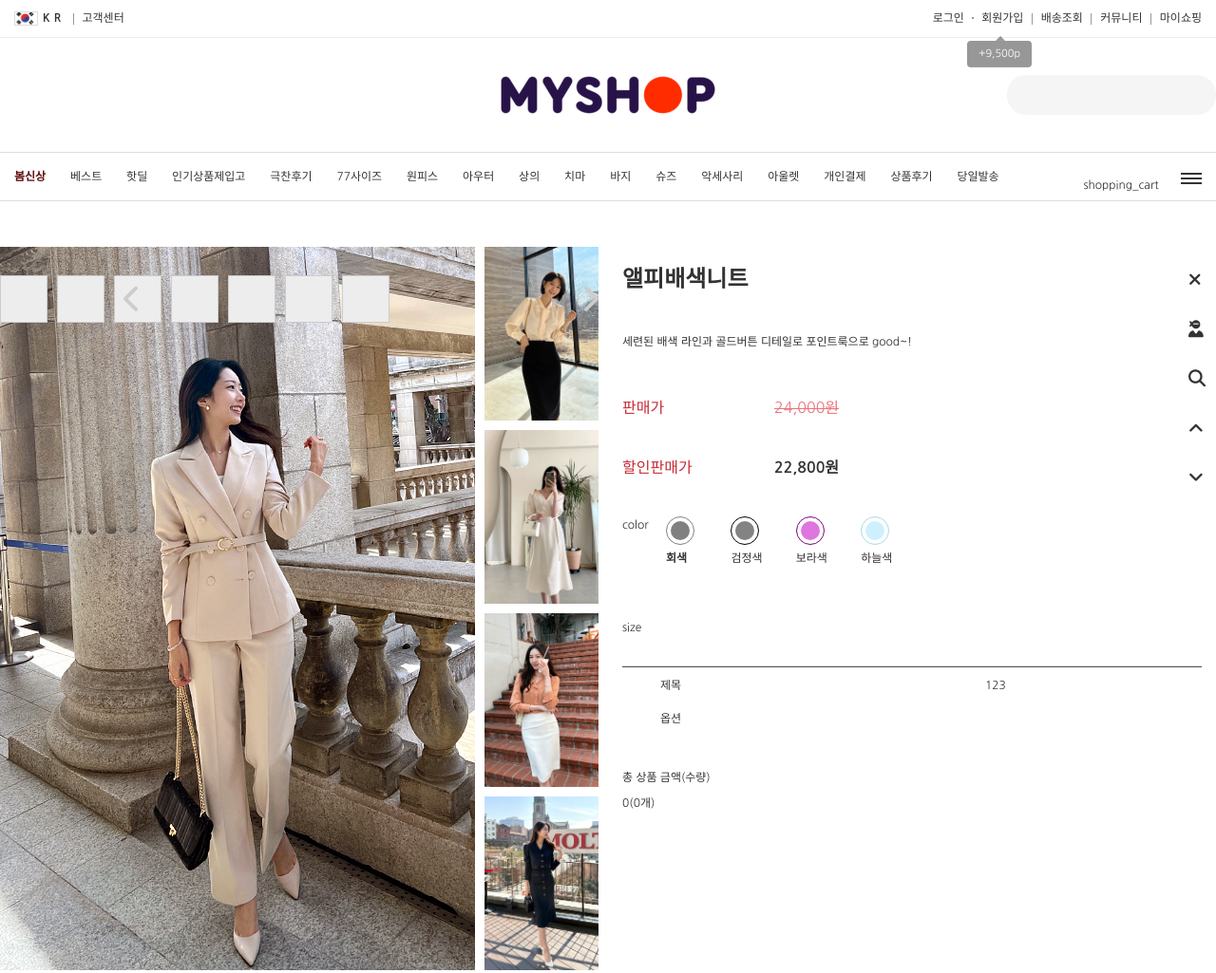
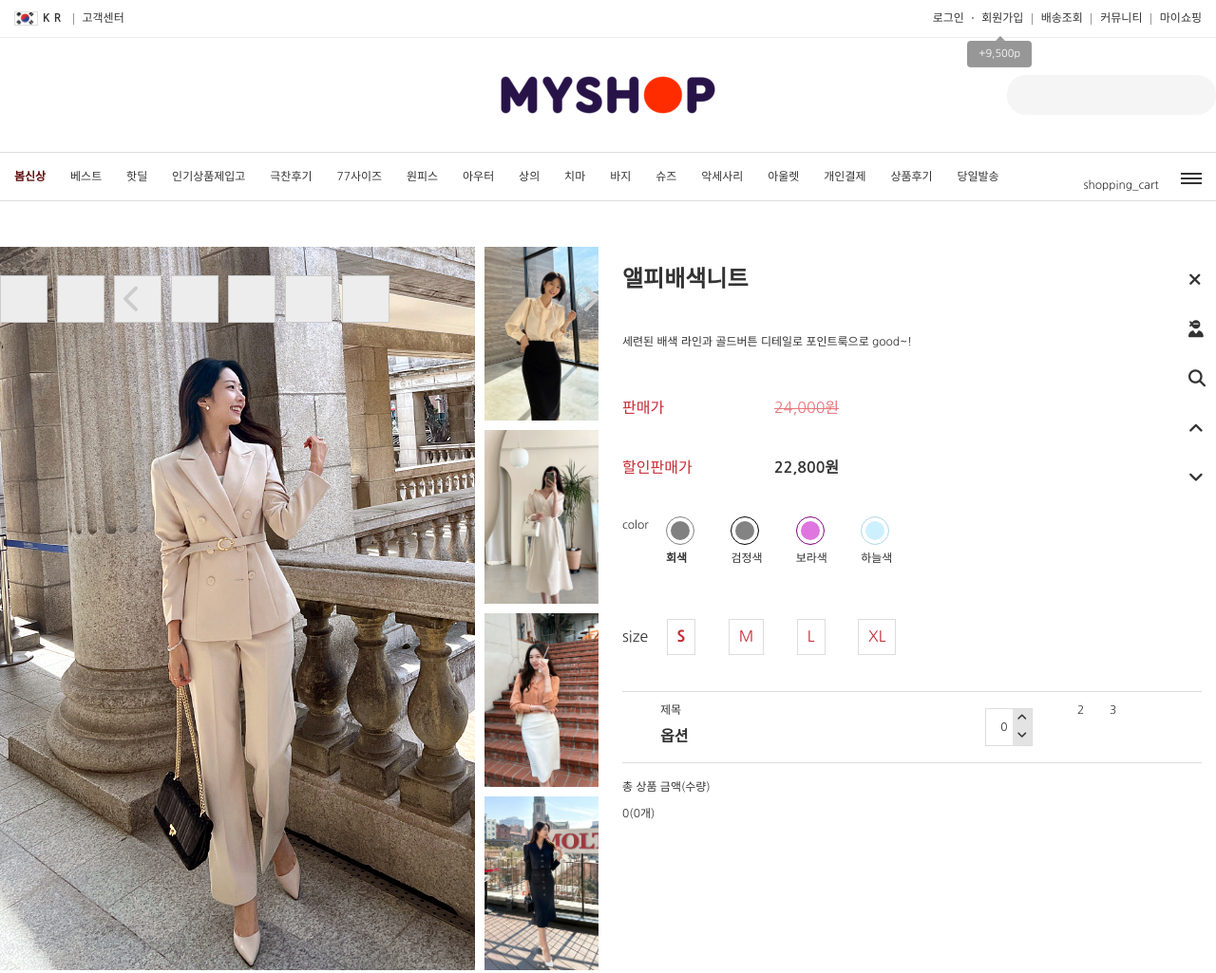
Before and after one commit to chlsnfl/shopping_page, a plain HTML site: page main.html in a window 1280 px wide. Shown: the top 1025 px of the page at 95% size. Drawn offline with nearby package versions, Linux system fonts and the light colour scheme; some icons are missing.

Commit message:
add js, html

```diff
--- a/css/style.css
+++ b/css/style.css
@@ -945,27 +945,32 @@ ul.quick-btns i{
     margin-left: 15px;
     color: #333;
 }
-.addProdudct{
+.addProduct{
     list-style-type: none;
     display: flex;
-    padding-top: 10px;
-    padding-bottom: 10px;
-    border-top: 1px solid #555;
-    border-top: 1px solid #555;
+    padding-top:10px;
+    padding-bottom:10px;
+    border-bottom:1px solid #ddd;
 }
-.addProdudct li.title{
-    width: 60%;
+.addProduct li.title {
+    width:60%;
 }
-.addProdudct li#add,
-.addProdudct li#totalP{
-    width: 17%;
+.addProduct li#add ,
+.addProduct li#totalP {
+    width:17%;
 }
-.addProdudct li#remove{
-    width: 6%;
+.addProduct li#remove{
+    width:6%;
 }
-
+.addbox{
+    border:1px solid #ddd;
+    width:50px;
+    display:flex;
+    justify-content: space-between;
+}
 /*main*/
-input[type =radio].color{
+input[type =radio].color,
+input[type =radio].size{
     display: none;
 }
 label.colors{
@@ -976,6 +981,9 @@ label.colors{
  vertical-align: top;
  margin-left: 15px;
 }
+/* label.colors.rgray{
+    margin-left: -30px;
+} */
 label.colors span{
   display:block;
   width:30px;
@@ -1032,3 +1040,50 @@ label.colors.lightblue span::after{ background:rgb(205, 240, 255); }
 .colors p{
 margin-top: 35px;
 }
+label.sizes{
+    border: 1px solid #ddd;
+    padding : 5px 10px;
+    width: auto;
+    position: relative;
+    display: inline-block;
+    cursor: pointer;
+    margin-right: 15px;
+    margin-left: 15px;
+}
+label.sizes p{
+    padding: 0;
+    margin: 0;
+    text-align: center;
+    font-weight: 400;
+}
+
+/*상품 가격 출력*/
+.addProduct p{
+    margin-bottom:5px;
+ }
+ .addProduct .title p:nth-child(2){
+   font-size:16px;
+   font-weight:bold;
+ }
+ .addbox span{
+    display:inline-block;
+    width:80px;
+    padding-top:10px;
+    padding-bottom:5px;
+    padding-right:5px;
+    text-align:right;
+ }
+ li#add{
+    display:flex;
+    align-items:center;
+ }
+ .pmbox>div{
+    margin:0;
+    padding:0px 5px;
+    background:#e3e3e3;
+    cursor:pointer;
+ }
+ .pmbox>div>i{
+    line-height:1;
+    padding:0;
+ }
--- a/js/shop.js
+++ b/js/shop.js
@@ -2,13 +2,27 @@
     const listAll = document.getElementsByClassName('list-all')[0];
     const cart = document.getElementById('cart');
     const close = document.getElementById('close');
-    const changeImg = document.querySelectorAll('.smallimg');
+    const changeImg = document.querySelectorAll('.simg');
+    const size = document.shopform.size;
 
     changeImg.forEach(function(el){
       el.addEventListener('mouseenter', function(event){
-         console.log(event.target.src);
+         const src = event.target.src;
+         document.getElementById('bimg').src=src;
       });
     });
+
+
+    size.forEach(function(sz){
+      sz.addEventListener('change', function(e){
+         const selectTitle = document.getElementById("title").value;
+         const selectPrice = document.getElementById("price").value;
+         const selectColor = document.querySelector('.color:checked').value;
+         const selectSize = document.querySelector('.sizes:checked').value;
+         console.log(selectSize);
+      });
+    });
+
 
     listAll.addEventListener("click", changeNav);
     cart.addEventListener('click', cartBoxView);
@@ -29,9 +43,6 @@
     }
 
 
-    function cartBoxView(){
-       document.getElementsByClassName('cart-view')[0].classList.toggle('none');
-    }
 
    // const bx = document.getElementById("ct");
     // console.log(bx.dataset);
@@ -64,6 +75,20 @@ btnRight.onclick = function(){
  }());
 //  document.getElementsByClassName('tablinks')[0].click();
 
+function updn(i,n){
+   var ct= Number(document.getElementsByClassName('ct')[i].value);
+   if(n>0){
+      if(ct<=11){
+         ct=ct+1;
+      }
+   }else{
+      if(ct>0){
+         ct=ct-1;
+      }
+   }
+   document.getElementsByClassName('ctv')[i].innerHTML = ct;
+   document.getElementsByClassName('ct')[i].value =ct;
+ }
 
  function viewQuick(){
    document.getElementsByClassName('quick')[0].classList.toggle('action');
--- a/main.html
+++ b/main.html
@@ -275,27 +275,43 @@
                                 <label class="colors lightblue"><input type="radio" class="color" name="color" value="하늘색"><span></span><p>하늘색</p></label>
                             </li>
 
-                        <li>size</li>
+                        <li class="big"><lable>size</lable>
+                            <label class="sizes s"><input type="radio" class="size" name="size" value="스몰" checked><p>S</p></label>
+                            <label class="sizes m"><input type="radio" class="size" name="size" value="미디움" ><p>M</p></label>
+                            <label class="sizes l"><input type="radio" class="size" name="size" value="라지" ><p>L</p></label>
+                            <label class="sizes xl"><input type="radio" class="size" name="size" value="엑스라지"><p>XL</p></label>
+
+                        </li>
                     </ul>
-                    <ul class="addProdudct">
+                    <ul class="addProduct">
                         <li class="title">
                             <p>제목</p>
                             <p class="option">옵션</p>
                         </li>
-                        <li class="add">
-                            1
+                        <li id="add">
+                           <div class="addbox">
+                               <span class="ctv">0</span>
+                               <div class="pmbox">
+                                 <div class="up" onclick="updn(0,1)"><i class="fa-solid fa-angle-up"></i></div>
+                                 <div class="down" onclick="updn(0,-1)"><i class="fa-solid fa-angle-down"></i></div>
+                               </div>
+                           </div>
+                           <input type="hidden" name="ct[]" class="ct" value="0">
                         </li>
-                        <li class="remove">
-                            2
+                        <li id="remove">
+2
                         </li>
-                        <li class="totalP">
-                            3
+                        <li id="totalP">
+3
                         </li>
                     </ul>
                     <div class="total">
                         <label>총 상품 금액<span>(수량)</span></label>
                         <div>0<span>(0개)</span></div>
                     </div>
+                    <input type="hidden" name="price" id="price" value="24000">
+                    <input type="hidden" name="title" id="title" value="앨피배색니트">
+                    <input type="hidden" name="totalprice" id="totalprice" >
                 </form>
             </div>
         </div>
```
